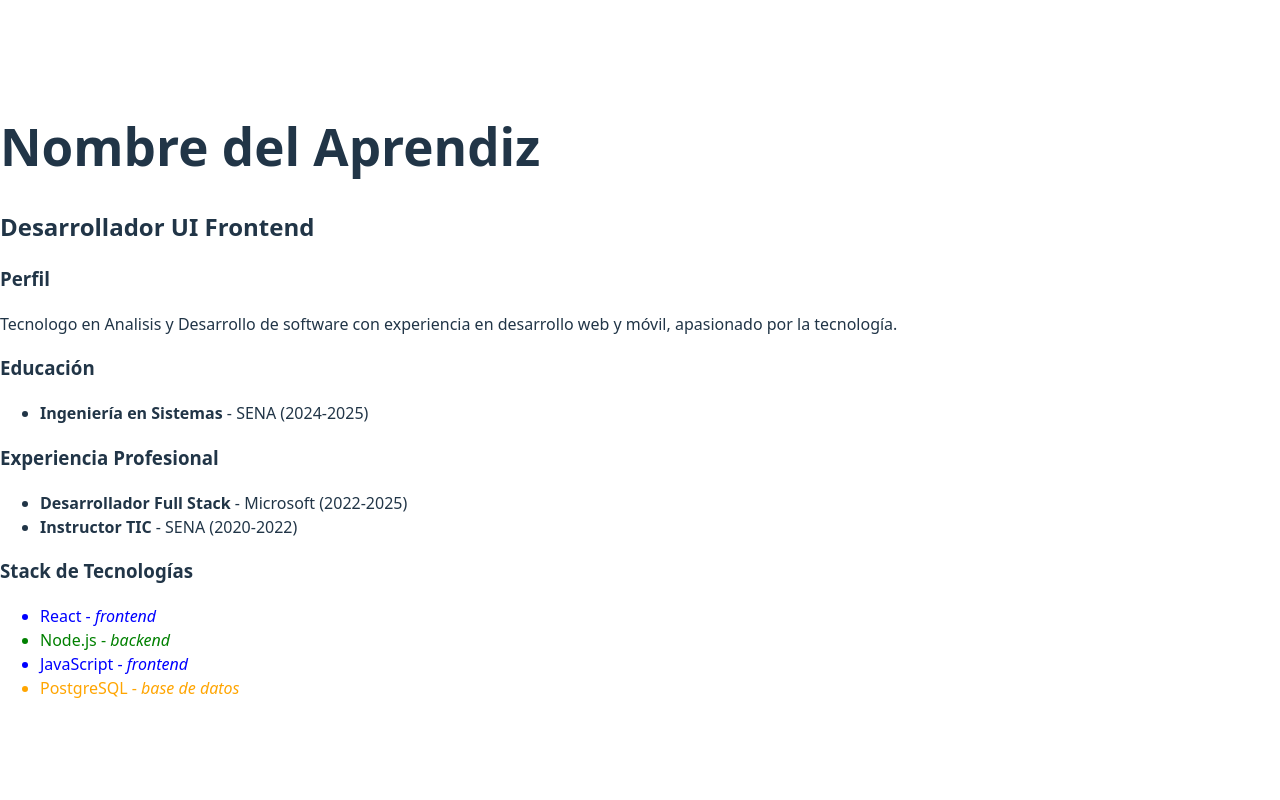
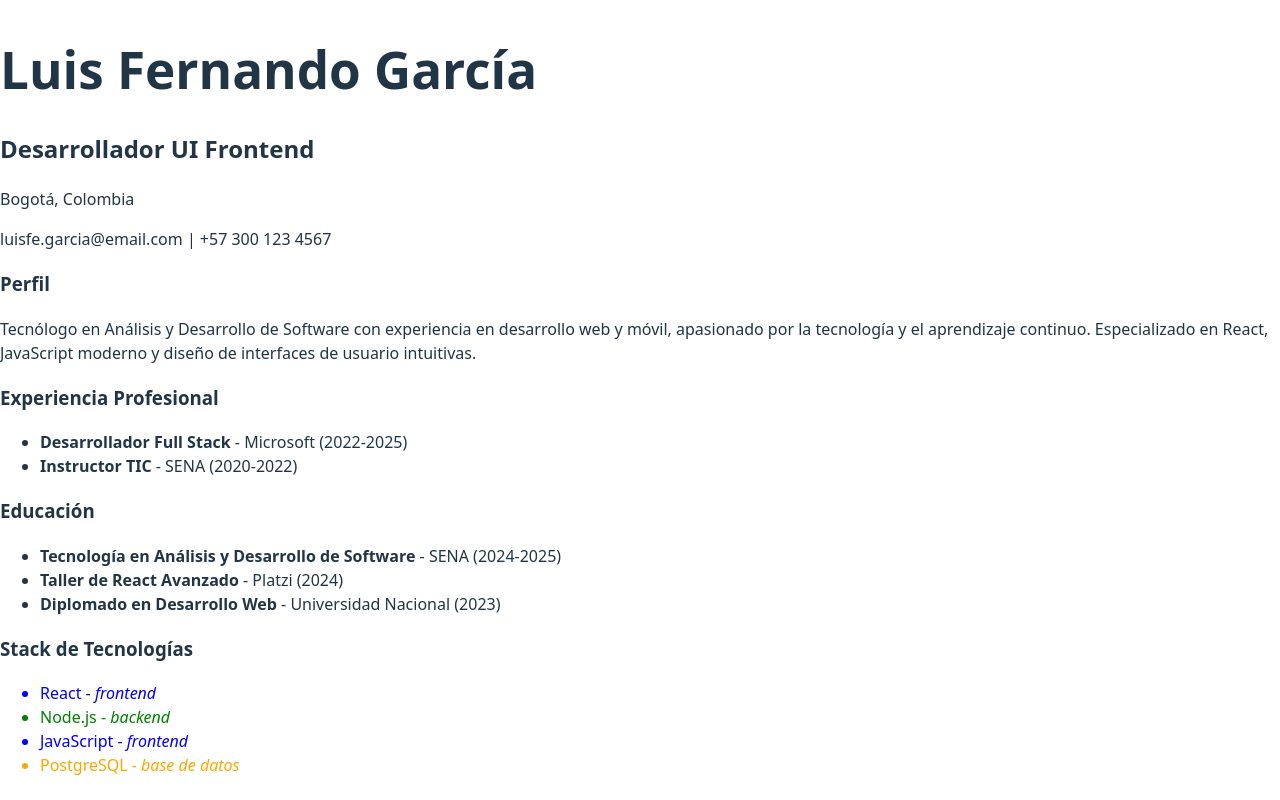
Before and after one commit to Superdroid7/luisfe, a React (Vite) app in the folder mi-app-react/: page / in a window 1280 px wide. Built offline with nearby package versions, Linux system fonts and the light colour scheme.

Commit message:
punto 7 del taller.

```diff
--- a/mi-app-react/src/App.jsx
+++ b/mi-app-react/src/App.jsx
@@ -3,17 +3,22 @@ import Perfil from "./components/Perfil.jsx";
 import Educacion from "./components/Educacion.jsx";
 import Experiencia from "./components/Experiencia.jsx";
 import StackTecnologias from "./components/StackTecnologias.jsx";
+import { datosPersonales, perfilProfesional, experiencias, educacion } from "./data.js";
 
-function App() {
+export default function App() {
   return (
     <div>
-      <CabeceraCV />
-      <Perfil />
-      <Educacion />
-      <Experiencia />
+      {/* Sección de CV */}
+      <CabeceraCV
+        nombre={datosPersonales.nombre}
+        cargo={datosPersonales.cargo}
+        ciudad={datosPersonales.ciudad}
+        contacto={datosPersonales.contacto}
+      />
+      <Perfil resumen={perfilProfesional} />
+      <Experiencia experiencias={experiencias} />
+      <Educacion educacion={educacion} />
       <StackTecnologias />
     </div>
   );
 }
-
-export default App;
--- a/mi-app-react/src/components/CabeceraCV.jsx
+++ b/mi-app-react/src/components/CabeceraCV.jsx
@@ -1,8 +1,10 @@
-export default function CabeceraCV() {
+export default function CabeceraCV({ nombre, cargo, ciudad, contacto }) {
     return (
-    <header>
-        <h1>Nombre del Aprendiz</h1>
-        <h2>Desarrollador UI Frontend</h2>
-    </header>
+        <header>
+            <h1>{nombre}</h1>
+            <h2>{cargo}</h2>
+            <p>{ciudad}</p>
+            <p>{contacto}</p>
+        </header>
     );
 }
--- a/mi-app-react/src/components/Educacion.jsx
+++ b/mi-app-react/src/components/Educacion.jsx
@@ -1,8 +1,4 @@
-export default function Educacion() {
-  const educacion = [
-    { id: 1, titulo: "Ingeniería en Sistemas", universidad: "SENA", periodo: "2024-2025" }
-  ];
-
+export default function Educacion({ educacion }) {
   return (
     <section>
       <h3>Educación</h3>
--- a/mi-app-react/src/components/Experiencia.jsx
+++ b/mi-app-react/src/components/Experiencia.jsx
@@ -1,11 +1,6 @@
-export default function Experiencia() {
-  const experiencia = [
-    { id: 1, puesto: "Desarrollador Full Stack", empresa: "Microsoft", periodo: "2022-2025" },
-    { id: 2, puesto: "Instructor TIC", empresa: "SENA", periodo: "2020-2022" }
-  ];
-
+export default function Experiencia({ experiencias }) {
   // Renderiza condicionalmente si no hay experiencia
-  if (experiencia.length === 0) {
+  if (experiencias.length === 0) {
     return (
       <section>
         <h3>Experiencia Profesional</h3>
@@ -18,7 +13,7 @@ export default function Experiencia() {
     <section>
       <h3>Experiencia Profesional</h3>
       <ul>
-        {experiencia.map((exp) => (
+        {experiencias.map((exp) => (
           <li key={exp.id}>
             <strong>{exp.puesto}</strong> - {exp.empresa} ({exp.periodo})
           </li>
--- a/mi-app-react/src/components/Perfil.jsx
+++ b/mi-app-react/src/components/Perfil.jsx
@@ -1,10 +1,8 @@
-export default function Perfil() {
+export default function Perfil({ resumen }) {
   return (
     <section>
       <h3>Perfil</h3>
-      <p>
-        Tecnologo en Analisis y Desarrollo de software con experiencia en desarrollo web y móvil, apasionado por la tecnología.
-      </p>
+      <p>{resumen}</p>
     </section>
   );
 }
--- /dev/null
+++ b/mi-app-react/src/data.js
@@ -0,0 +1,48 @@
+// Datos personales para la cabecera
+export const datosPersonales = {
+    nombre: "Luis Fernando García",
+    cargo: "Desarrollador UI Frontend",
+    ciudad: "Bogotá, Colombia",
+    contacto: "luisfe.garcia@email.com | +57 300 123 4567"
+};
+
+// Resumen profesional
+export const perfilProfesional = "Tecnólogo en Análisis y Desarrollo de Software con experiencia en desarrollo web y móvil, apasionado por la tecnología y el aprendizaje continuo. Especializado en React, JavaScript moderno y diseño de interfaces de usuario intuitivas.";
+
+// Experiencias laborales
+export const experiencias = [
+    {
+        id: 1,
+        puesto: "Desarrollador Full Stack",
+        empresa: "Microsoft",
+        periodo: "2022-2025"
+    },
+    {
+        id: 2,
+        puesto: "Instructor TIC",
+        empresa: "SENA",
+        periodo: "2020-2022"
+    }
+];
+
+// Formación académica
+export const educacion = [
+    {
+        id: 1,
+        titulo: "Tecnología en Análisis y Desarrollo de Software",
+        universidad: "SENA",
+        periodo: "2024-2025"
+    },
+    {
+        id: 2,
+        titulo: "Taller de React Avanzado",
+        universidad: "Platzi",
+        periodo: "2024"
+    },
+    {
+        id: 3,
+        titulo: "Diplomado en Desarrollo Web",
+        universidad: "Universidad Nacional",
+        periodo: "2023"
+    }
+];
```
